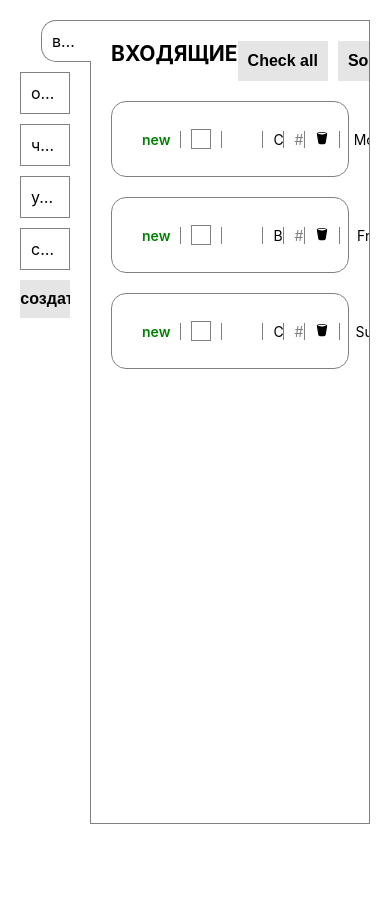
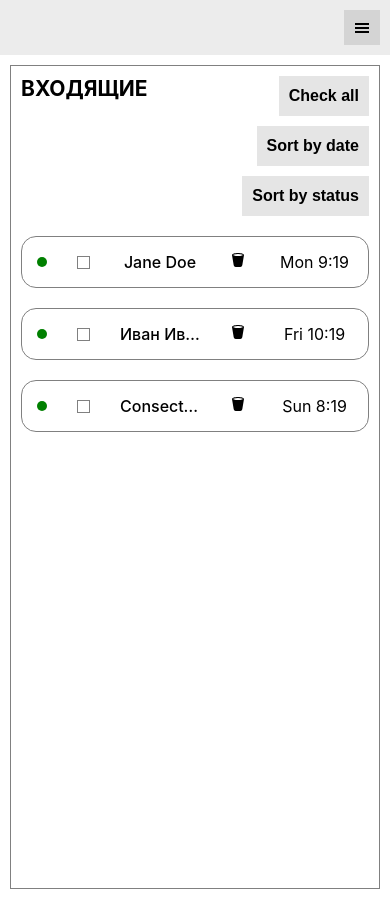
Before and after one commit to dreamvibe1993/tot-mail-client, a React (Create React App) app: page /mailbox/incoming in a window 390 px wide. Before the commit the page ends 844 px from the top, so only its background shows below. Built offline with nearby package versions, Linux system fonts and the light colour scheme.

Commit message:
mobile beta

```diff
--- a/src/components/DrawerMenu/DrawerMenu.tsx
+++ b/src/components/DrawerMenu/DrawerMenu.tsx
@@ -149,6 +149,9 @@ const CustomTabsScroll = styled.div<CustomTabsScrollProps>`
     border: none;
     border-radius: 1.5rem;
   }
+  @media (max-width: 425px) {
+    height: calc(100vh / 2 - 5.5rem);
+  }
 `;
 
 const SectionNameInputContainer = styled.div`
--- a/src/components/FakeLoader/FakeLoader.tsx
+++ b/src/components/FakeLoader/FakeLoader.tsx
@@ -58,11 +58,26 @@ const ImgWrapper = styled.div`
   display: flex;
   justify-content: center;
   align-items: center;
+  img {
+    object-fit: contain;
+    width: 100%;
+    /* height: 100%; */
+  }
+
+  @media (max-width: 425px) {
+    justify-content: flex-start;
+    align-items: flex-start;
+    height: calc(100% - 5.5rem - 2rem);
+  }
 `;
 
 const TextWrapper = styled.div`
   text-align: left;
   width: 100%;
+
+  @media (max-width: 425px) {
+    margin-bottom: 2rem;
+  }
 `;
 
 const FakeLoaderContainer = styled.div`
@@ -70,4 +85,5 @@ const FakeLoaderContainer = styled.div`
   font-size: 2.4rem;
   animation: ${fadeIn} 0.5s linear;
   font-weight: 500;
+  padding: 2rem;
 `;
--- a/src/components/Home/Home.tsx
+++ b/src/components/Home/Home.tsx
@@ -59,6 +59,9 @@ const Heading = styled.h1`
 const Block = styled.div`
   width: 50%;
   font-size: 1.6rem;
+  @media (max-width: 768px) {
+    width: 100%;
+  }
 `;
 
 const HomeContainer = styled.div`
--- a/src/components/Letter/Letter.tsx
+++ b/src/components/Letter/Letter.tsx
@@ -74,6 +74,7 @@ export const Letter: React.FC<LetterProps> = ({ sectionType }) => {
       );
     }
     if (letter) setLetter(letter);
+    else closeLetter();
   }, [
     deleted.letters,
     drafts.letters,
@@ -164,6 +165,9 @@ const LetterWindowContainer = styled.div`
   height: 100%;
   overflow-y: auto;
   flex: 1;
+  @media (max-width: 425px) {
+    padding: .5rem;
+  }
 `;
 
 const WindowControls = styled.div`
@@ -238,4 +242,11 @@ const Avatar = styled.div`
 const TopBar = styled.div`
   display: flex;
   justify-content: space-between;
+  @media (max-width: 425px) {
+    flex-direction: column;
+    align-items: center;
+    & > * {
+      margin-top: 1rem;
+    }
+  }
 `;
--- a/src/components/Letter/LetterTab.tsx
+++ b/src/components/Letter/LetterTab.tsx
@@ -58,7 +58,8 @@ export const LetterTab: React.FC<LetterTabProps> = ({
   return (
     <LetterTabContainer>
       <Status seen={letter.status.seen}>
-        {letter.status.seen ? "seen" : "new"}
+        <StatusWord>{letter.status.seen ? "seen" : "new"}</StatusWord>
+        <StatusIndicator seen={letter.status.seen} />
       </Status>
       <VerticalDivider />
       <div>
@@ -68,7 +69,10 @@ export const LetterTab: React.FC<LetterTabProps> = ({
       </div>
       <VerticalDivider />
       <Creds>
-        <From>{letter.sender.name}</From>
+        <From>
+          <Link to={`${url}/${letter.id}`}>{letter.sender.name}</Link>
+        </From>
+
         <Email>{letter.sender.email}</Email>
       </Creds>
       <VerticalDivider />
@@ -98,14 +102,38 @@ export const LetterTab: React.FC<LetterTabProps> = ({
 interface StatusProps {
   seen: boolean;
 }
+
+const StatusIndicator = styled.div<StatusProps>`
+  display: none;
+  width: 1rem;
+  height: 1rem;
+  border-radius: 100%;
+  background-color: ${(p) => (p.seen ? "rgba(0,0,0,.3)" : "green")};
+  @media (max-width: 425px) {
+    display: block;
+  }
+`;
+
+const StatusWord = styled.span`
+  @media (max-width: 425px) {
+    display: none;
+  }
+`;
+
 const Status = styled.span<StatusProps>`
   font-weight: 600;
   color: ${(p) => (p.seen ? "rgba(0,0,0,.3)" : "green")};
+  @media (max-width: 425px) {
+    /* margin-right: .5rem; */
+  }
 `;
 
 const VerticalDivider = styled.div`
   height: 50%;
   border-right: 1px solid gray;
+  @media (max-width: 425px) {
+    display: none;
+  }
 `;
 
 const Creds = styled.div`
@@ -114,11 +142,18 @@ const Creds = styled.div`
   text-align: center;
   padding: 0 2rem !important;
   width: 12%;
+  @media (max-width: 425px) {
+    padding: 0 !important;
+    min-width: 8rem;
+  }
 `;
 
 const Preview = styled(SpanWithOverflow)`
   flex: 1;
   color: gray;
+  @media (max-width: 425px) {
+    display: none;
+  }
 `;
 
 interface CheckboxProps {
@@ -134,27 +169,47 @@ const Checkbox = styled.div<CheckboxProps>`
   align-items: center;
   cursor: pointer;
   /* background-color: ${(p) => p.checked && "rgba(0,0,0,.1)"}; */
+  @media (max-width: 425px) {
+    width: 1.3rem;
+    height: 1.3rem;
+  }
 `;
 
 const From = styled(SpanWithOverflow)`
   font-weight: 500;
+  @media (max-width: 425px) {
+    width: 100%;
+    text-align: center;
+  }
 `;
 
 const Email = styled(SpanWithOverflow)`
   color: gray;
   font-size: 1.4rem;
+  @media (max-width: 425px) {
+    display: none;
+  }
 `;
 
-const SentAt = styled.span`
+const SentAt = styled(SpanWithOverflow)`
   min-width: 8.7rem;
   text-align: center;
+  @media (max-width: 425px) {
+    width: 5rem;
+  }
 `;
 
 const Topic = styled(SpanWithOverflow)`
   width: 12%;
   text-align: center;
+  @media (max-width: 425px) {
+    display: none;
+  }
 `;
-const Actions = styled.span``;
+const Actions = styled.span`
+  display: flex;
+  justify-content: center;
+`;
 
 const LetterTabContainer = styled.div`
   border: 1px solid grey;
@@ -167,4 +222,19 @@ const LetterTabContainer = styled.div`
       padding: 0 1rem;
     }
   }
+  @media (max-width: 425px) {
+    padding: 1rem 1rem;
+    font-size: 1.6rem;
+    justify-content: space-between;
+    overflow: hidden;
+    & > * {
+      &:not(:last-child) {
+        padding: 0;
+        margin: 0.5rem;
+      }
+      &:last-child {
+        padding: 0;
+      }
+    }
+  }
 `;
--- a/src/components/MailClient/MailClient.tsx
+++ b/src/components/MailClient/MailClient.tsx
@@ -3,19 +3,78 @@ import styled from "styled-components";
 
 import { MailClientRoutes } from "../../configs/routes/mail-client-routes";
 import { DrawerMenu } from "../DrawerMenu/DrawerMenu";
+import { GiHamburgerMenu } from "react-icons/gi";
+import { ServiceButton } from "../UI/Buttons/ServiceButton/ServiceButton";
 
 export const MailClient: React.FC = () => {
+  const [isDrawerShow, setDrawerShow] = React.useState<boolean>(false);
+
+  function showDrawer() {
+    setDrawerShow(true);
+  }
+
+  function closeDrawer() {
+    setDrawerShow(false);
+  }
+
   return (
+    <>
+      <Header>
+        <ServiceButton onClick={showDrawer}>
+          <GiHamburgerMenu />
+        </ServiceButton>
+      </Header>
       <MailClientContainer>
-      <Drawer>
+        <OpaqueScreen
+          isShow={isDrawerShow}
+          onClick={closeDrawer}
+        ></OpaqueScreen>
+        <Drawer isShow={isDrawerShow}>
           <DrawerMenu />
         </Drawer>
         <Client>
           <MailClientRoutes />
         </Client>
       </MailClientContainer>
+    </>
   );
 };
+
+interface DrawerProps {
+  isShow: boolean;
+}
+
+const OpaqueScreen = styled.div<DrawerProps>`
+  background-color: rgba(0, 0, 0, 0.5);
+  position: fixed;
+  height: 100%;
+  width: 100%;
+  top: 0;
+  left: 0;
+  z-index: 10;
+  display: none;
+  transition: opacity 0.5s ease;
+  opacity: ${(p) => (p.isShow ? "1" : "0")};
+  @media (max-width: 425px) {
+    display: block;
+    pointer-events: ${(p) => (p.isShow ? "all" : "none")};
+  }
+`;
+
+const Header = styled.div`
+  display: none;
+  z-index: 11;
+  @media (max-width: 425px) {
+    position: sticky;
+    top: 0;
+    display: flex;
+    flex-direction: row-reverse;
+    padding: 1rem;
+    height: 5.5rem;
+    width: 100%;
+    background-color: #ececec;
+  }
+`;
 
 const Client = styled.div`
   grid-area: scrn;
@@ -25,6 +84,9 @@ const Client = styled.div`
   flex-direction: column;
   padding: 2rem;
   overflow-y: auto;
+  @media (max-width: 425px) {
+    padding: 1rem;
+  }
 `;
 
 const MailClientContainer = styled.div`
@@ -33,9 +95,14 @@ const MailClientContainer = styled.div`
   width: 100%;
   padding: 2rem;
   height: 100vh;
+  @media (max-width: 425px) {
+    grid-template: "scrn" 100% "scrn" / 100%;
+    padding: 1rem;
+
+  }
 `;
 
-const Drawer = styled.div`
+const Drawer = styled.div<DrawerProps>`
   grid-area: drwr;
   display: flex;
   flex-direction: column;
@@ -45,4 +112,16 @@ const Drawer = styled.div`
       margin-bottom: 1rem;
     }
   }
+  @media (max-width: 425px) {
+    position: fixed;
+    top: 5.5rem;
+    left: 0;
+    background-color: white;
+    height: 100%;
+    width: 75%;
+    padding: 1rem;
+    transition: transform 0.5s ease;
+    transform: translateX(${(p) => (p.isShow ? "0" : "-100%")});
+    z-index: 11;
+  }
 `;
--- a/src/components/MailboxSection/MailboxSection.tsx
+++ b/src/components/MailboxSection/MailboxSection.tsx
@@ -16,6 +16,7 @@ import { MailboxSections } from "../../models/types/enums/mailbox-sections";
 import { DropdownMenu } from "../UI/Dropdowns/DropdownMenu";
 import { mailboxActions } from "../../redux/reducers/mailbox/mailboxSlice";
 import { fadeIn } from "../../css/animations/fade-in";
+import { SpanWithOverflow } from "../UI/Spans/SpanWithOverflow";
 
 interface MailboxSectionProps {
   sectionType: MailboxSections;
@@ -199,7 +200,11 @@ export const MailboxSection: React.FC<MailboxSectionProps> = ({
   const TopBarComponent = () => {
     return (
       <TopBar>
-        <MailboxName>{section && section.name.toUpperCase()}</MailboxName>
+        <MailboxName>
+          <SpanWithOverflow>
+            {section && section.name.toUpperCase()}
+          </SpanWithOverflow>
+        </MailboxName>
         <Controls>
           {!!mail.length && (
             <ServiceButton
@@ -279,6 +284,9 @@ const ImgWrapper = styled.div`
 const MailboxName = styled.h2`
   padding: 0;
   margin: 0;
+  @media (max-width: 425px) {
+    max-width: 45%;
+  }
 `;
 
 const Controls = styled.div`
@@ -294,6 +302,16 @@ const Controls = styled.div`
   & > * {
     &:not(:last-child) {
       margin-right: 1rem;
+    }
+  }
+  @media (max-width: 425px) {
+    flex-direction: column;
+    align-items: flex-end;
+    & > * {
+      &:not(:last-child) {
+        margin-right: 0rem;
+        margin-bottom: 1rem;
+      }
     }
   }
 `;
--- a/src/components/UI/Dropdowns/DropdownMenu.tsx
+++ b/src/components/UI/Dropdowns/DropdownMenu.tsx
@@ -56,12 +56,20 @@ export const DropdownMenu: React.FC<DropdownMenuProps> = ({
 
     dropdownRef.style.opacity = "1";
 
+    if (window.innerWidth < 425) {
+      const onePercent = window.innerHeight / 100;
+      const seventyFive = onePercent * 75;
+      x += seventyFive;
+      y -= 55; // header height
+    }
+
     if (y + dropdown.height >= window.innerHeight) {
       y = child.y - dropdown.height;
     }
     if (x + dropdown.width >= window.innerWidth) {
       x = child.x - dropdown.width;
     }
+
 
     setY(y);
     setX(x);
@@ -78,9 +86,7 @@ export const DropdownMenu: React.FC<DropdownMenuProps> = ({
 
   return (
     <DropdownWrapper onClick={openDropdown} id={thisElementId.current}>
-      <ChildrenWrapper ref={childrenRef}>
-        {children}
-      </ChildrenWrapper>
+      <ChildrenWrapper ref={childrenRef}>{children}</ChildrenWrapper>
       <Dropdown x={x} y={y} ref={selfRef} isOpen={isOpen}>
         {options.map((o, i) => (
           <div key={o.name + i} onClick={() => o.handler()}>
@@ -94,8 +100,8 @@ export const DropdownMenu: React.FC<DropdownMenuProps> = ({
 
 const ChildrenWrapper = styled.div`
   pointer-events: none;
-  animation: ${fadeIn} .1s linear forwards;
-`
+  animation: ${fadeIn} 0.1s linear forwards;
+`;
 
 interface DropdownProps {
   x: number;
@@ -125,6 +131,9 @@ const Dropdown = styled.div<DropdownProps>`
       background-color: rgba(0, 0, 0, 0.1);
     }
   }
+  @media (max-width: 425px) {
+    /* transform: ${(p) => `translate(calc(${p.x}px + 75%), calc(${p.y - 55}px))`}; */
+  }
 `;
 
 const DropdownWrapper = styled.div`
--- a/src/components/UI/Tabs/MenuTab.tsx
+++ b/src/components/UI/Tabs/MenuTab.tsx
@@ -13,4 +13,9 @@ export const MenuTab: any = styled.div<Props>`
   background-color: white;
   transform: ${(p) => p.open && `translateX(2.1rem)`};
   border-right: ${(p) => p.open && `none`};
+  @media (max-width: 425px) {
+    transform: none;
+    border-right: 1px solid gray;
+    border-radius: 0rem;
+  }
 `;
```
Lines whose indentation alone changed are shown as unchanged.
